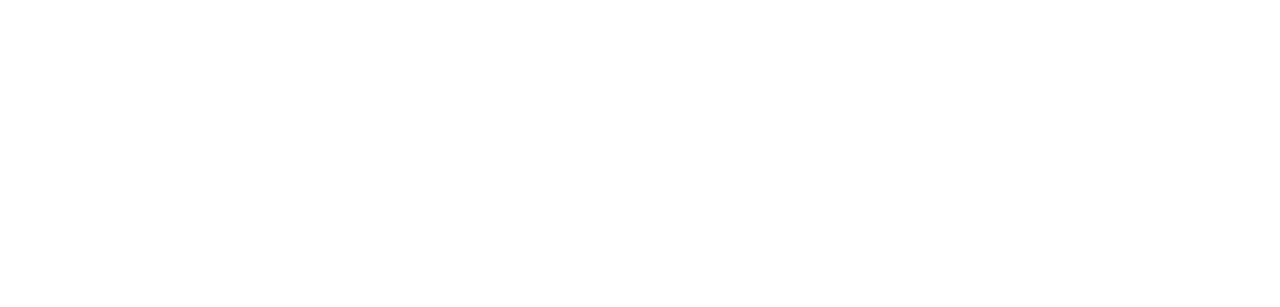
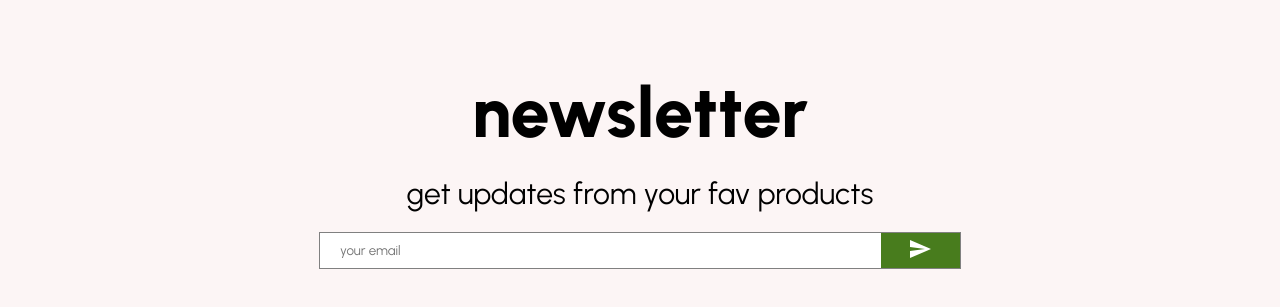
Before and after one commit to jiggy606/e-commerce, a React (Create React App) app: page / in a window 1280 px wide. Shown: the part 2328-2635 px from the top of the page. Before the commit the page ends 2257 px from the top, so only its background shows below. Built offline with nearby package versions, Linux system fonts and the light colour scheme.

Commit message:
created and finished newsletter component

```diff
--- /dev/null
+++ b/src/components/Newsletter.jsx
@@ -0,0 +1,65 @@
+import { Send } from '@material-ui/icons';
+import React from 'react'
+
+import styled from 'styled-components';
+
+const Container = styled.div`
+    height: 60vh;
+    background-color: #fcf5f5;
+    display: flex;
+    align-items: center;
+    justify-content: center;
+    flex-direction: column;
+`
+
+const Title = styled.h1`
+    font-size: 70px;
+    margin-bottom: 20px;
+    font-weight: 800;
+`
+
+const Description = styled.div`
+    font-size: 30px;
+    margin-bottom: 20px;
+    font-weight: 400;
+`
+
+const InputContainer = styled.div`
+    width: 50%;
+    height: 35px;
+    background-color: white;
+    display: flex;
+    justify-content: space-between;
+    border: 1px solid gray;
+`
+
+const Input = styled.input`
+    border: none;
+    flex: 8;
+    padding-left: 20px
+`
+
+const Button = styled.button`
+    flex: 1;
+    border: none;
+    background-color: #487c1d;
+    color: white;
+`
+
+
+const Newsletter = () => {
+    return (
+        <Container>
+            <Title>newsletter</Title>
+            <Description>get updates from your fav products</Description>
+            <InputContainer>
+                <Input placeholder='your email'></Input>
+                <Button>
+                    <Send />
+                </Button>
+            </InputContainer>
+        </Container>
+    );
+}
+
+export default Newsletter
--- a/src/pages/Home.jsx
+++ b/src/pages/Home.jsx
@@ -2,6 +2,7 @@
 import Announcement from '../components/Announcement';
 import Categories from '../components/Categories';
 import Navbar from '../components/Navbar';
+import Newsletter from '../components/Newsletter';
 import Products from '../components/Products';
 import Slider from '../components/Slider';
 
@@ -13,6 +14,7 @@
             <Slider />
             <Categories />
             <Products />
+            <Newsletter />
         </div>
     );
 }
```
